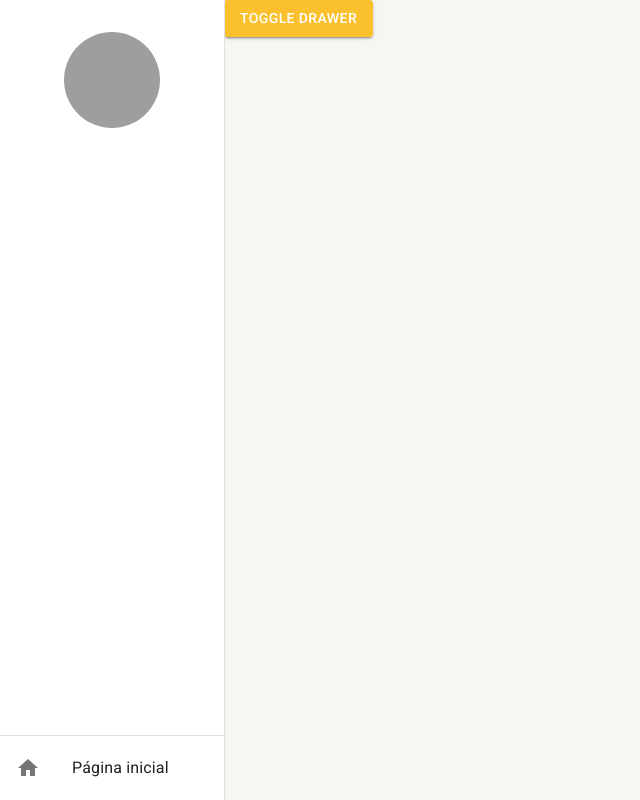
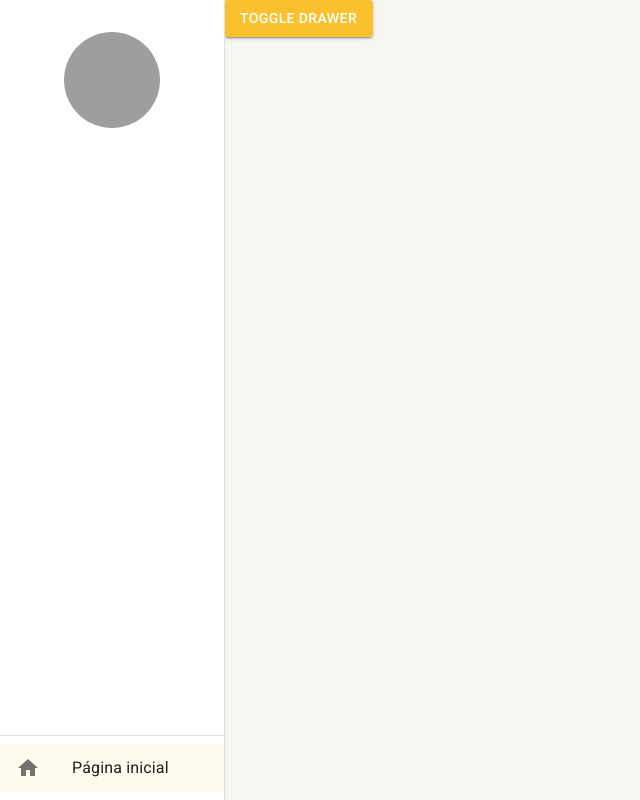
Before and after one commit to marceloasf92/digital-wallet-frontend, a React (Create React App) app: page / in a window 1280 px wide. Shown: the whole page, without its empty margins (0-640 px from the left). Built offline with nearby package versions, Linux system fonts and the light colour scheme; grey boxes are pictures that could not be loaded.

Commit message:
refactor: improve side menu options

```diff
--- a/src/components/side-menu/SideMenu.tsx
+++ b/src/components/side-menu/SideMenu.tsx
@@ -1,48 +1,99 @@
-import { Drawer, useTheme, Avatar, Divider, List, ListItemButton, ListItemIcon, Icon, ListItemText, useMediaQuery } from "@mui/material/"
+import {
+  Drawer,
+  useTheme,
+  Avatar,
+  Divider,
+  List,
+  ListItemButton,
+  ListItemIcon,
+  Icon,
+  ListItemText,
+  useMediaQuery,
+} from "@mui/material/";
 import { Box } from "@mui/system";
+import { useNavigate, useResolvedPath, useMatch } from "react-router-dom";
 import { useDrawerContext } from "../../contexts";
 
-type BoxProps = {
+interface IlistSideMenu {
+  to: string;
+  icon: string;
+  label: string;
+  onClick: (() => void) | undefined;
+}
+
+interface BoxProps {
   children: React.ReactNode;
 }
 
+const ListSideMenu = ({ to, icon, label, onClick }: IlistSideMenu) => {
+  const navigate = useNavigate();
+  const resolvedPath = useResolvedPath(to);
+  const match = useMatch({ path: resolvedPath.pathname, end: false });
+
+  const handleClick = () => {
+    navigate(to);
+    onClick?.();
+  };
+  return (
+    <ListItemButton selected={!!match} onClick={handleClick}>
+      <ListItemIcon>
+        <Icon>{icon}</Icon>
+      </ListItemIcon>
+      <ListItemText primary={label} />
+    </ListItemButton>
+  );
+};
+
 export const SideMenu = ({ children }: BoxProps) => {
-
   const theme = useTheme();
-    const smDown = useMediaQuery(theme.breakpoints.down('sm'));
+  const smDown = useMediaQuery(theme.breakpoints.down("sm"));
 
   const { isDrawerOpen, toggleDrawerOpen } = useDrawerContext();
 
   return (
     <>
-            <Drawer open={isDrawerOpen} variant={smDown ? "temporary" : "permanent"} onClose={toggleDrawerOpen}>
-                <Box width={theme.spacing(28)} height="100%" display="flex" flexDirection="column" >
-                    <Box width="100%" height={theme.spacing(20)} display="flex" alignItems="center" justifyContent="center">
-                        <Avatar sx={{ height: theme.spacing(12), width: theme.spacing(12) }} src="/broken-image.jpg" />
+      <Drawer
+        open={isDrawerOpen}
+        variant={smDown ? "temporary" : "permanent"}
+        onClose={toggleDrawerOpen}
+      >
+        <Box
+          width={theme.spacing(28)}
+          height="100%"
+          display="flex"
+          flexDirection="column"
+        >
+          <Box
+            width="100%"
+            height={theme.spacing(20)}
+            display="flex"
+            alignItems="center"
+            justifyContent="center"
+          >
+            <Avatar
+              sx={{ height: theme.spacing(12), width: theme.spacing(12) }}
+              src="/broken-image.jpg"
+            />
           </Box>
         </Box>
-
 
         <Divider />
 
         <Box flex={1}>
           <List component="nav">
-                        <ListItemButton>
-                            <ListItemIcon>
-                                <Icon>home</Icon>
-                            </ListItemIcon>
-                            <ListItemText primary="Página inicial" />
-                        </ListItemButton>
+            <ListSideMenu
+              icon="home"
+              to="/"
+              label="Página inicial"
+              onClick={smDown ? toggleDrawerOpen : undefined}
+            />
           </List>
         </Box>
+      </Drawer>
 
-            </Drawer >
-
-            <Box height="100vh" marginLeft={smDown ? 0 : theme.spacing(28)} >
+      <Box height="100vh" marginLeft={smDown ? 0 : theme.spacing(28)}>
         {children}
       </Box>
-
     </>
-
   );
 };
```
Lines whose indentation alone changed are shown as unchanged.
